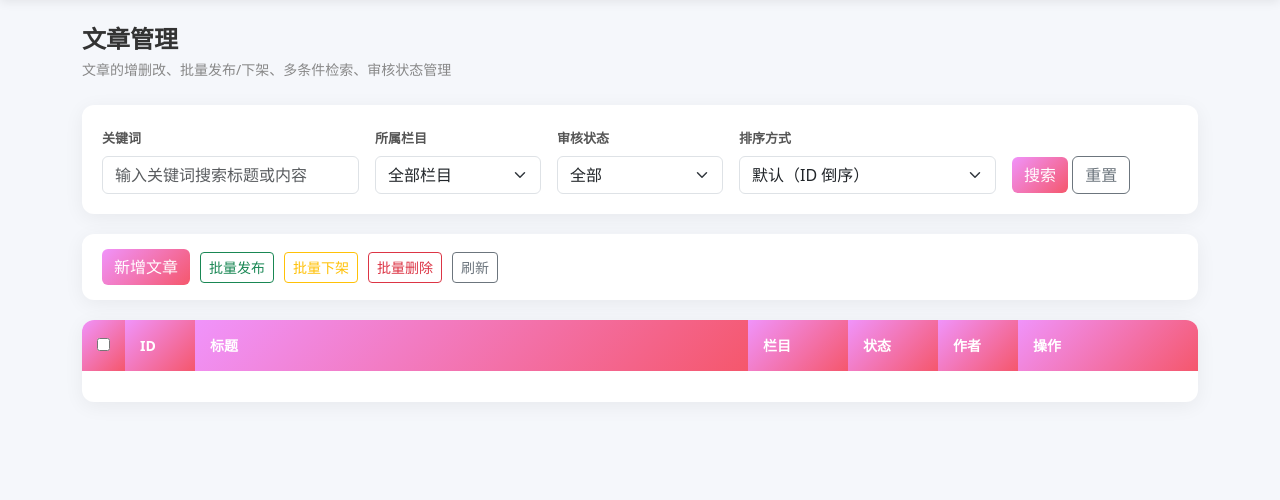
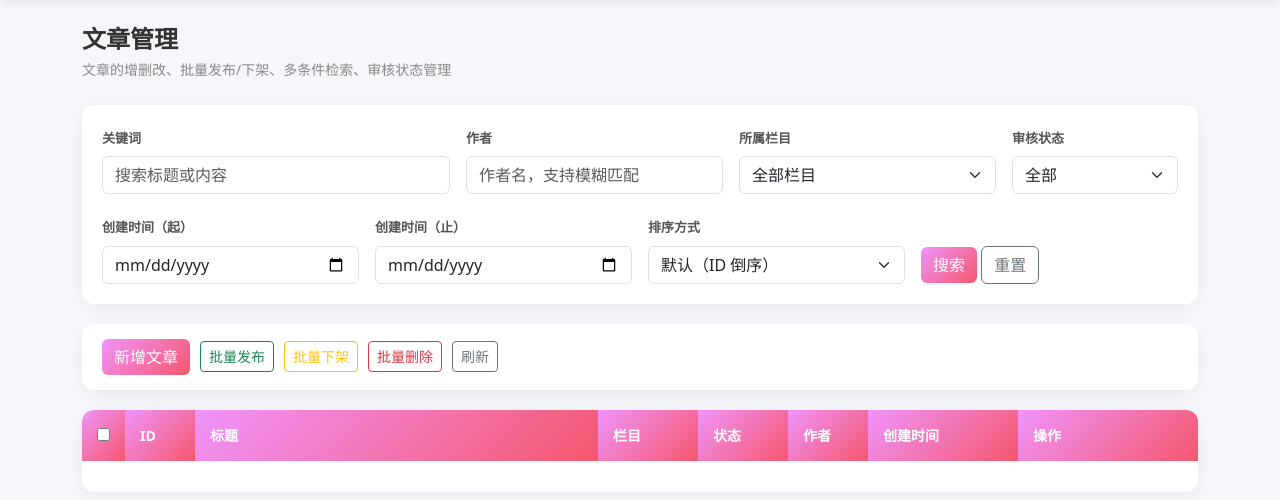
Before and after one commit to kk77191/ssm-demo, a Java web app: page /article.jsp in a window 1280 px wide. Shown: the part 56-556 px from the top of the page. Run offline with Tomcat 11, a stand-in JSP engine, Linux system fonts and the light colour scheme; the template is opened without the code that fills it, so the values that code supplies are empty.

Commit message:
feat: 文章列表新增作者模糊搜索 + 创建时间区间筛选

```diff
--- a/src/main/webapp/article.jsp
+++ b/src/main/webapp/article.jsp
@@ -48,11 +48,15 @@ body{background:#f5f7fb;min-height:100vh}
 
 <div class="search-box">
 <div class="row g-3 align-items-end">
+<div class="col-md-4">
+<label class="form-label fw-bold" style="font-size:13px;color:#555">关键词</label>
+<input type="text" id="sKeyword" class="form-control" placeholder="搜索标题或内容">
+</div>
 <div class="col-md-3">
-<label class="form-label fw-bold" style="font-size:13px;color:#555">关键词</label>
-<input type="text" id="sKeyword" class="form-control" placeholder="输入关键词搜索标题或内容">
+<label class="form-label fw-bold" style="font-size:13px;color:#555">作者</label>
+<input type="text" id="sAuthor" class="form-control" placeholder="作者名，支持模糊匹配">
 </div>
-<div class="col-md-2">
+<div class="col-md-3">
 <label class="form-label fw-bold" style="font-size:13px;color:#555">所属栏目</label>
 <select id="sCatId" class="form-select">
 <option value="">全部栏目</option>
@@ -67,6 +71,17 @@ body{background:#f5f7fb;min-height:100vh}
 <option value="2">已下架</option>
 </select>
 </div>
+</div>
+
+<div class="row g-3 align-items-end mt-1">
+<div class="col-md-3">
+<label class="form-label fw-bold" style="font-size:13px;color:#555">创建时间（起）</label>
+<input type="date" id="sBeginDate" class="form-control">
+</div>
+<div class="col-md-3">
+<label class="form-label fw-bold" style="font-size:13px;color:#555">创建时间（止）</label>
+<input type="date" id="sEndDate" class="form-control">
+</div>
 <div class="col-md-3">
 <label class="form-label fw-bold" style="font-size:13px;color:#555">排序方式</label>
 <select id="sSort" class="form-select" onchange="doSearch()">
@@ -78,7 +93,7 @@ body{background:#f5f7fb;min-height:100vh}
 <option value="status,createTime">状态优先 + 创建时间</option>
 </select>
 </div>
-<div class="col-md-2">
+<div class="col-md-3">
 <button class="btn btn-primary" onclick="doSearch()">搜索</button>
 <button class="btn btn-outline-secondary" onclick="resetSearch()">重置</button>
 </div>
@@ -104,6 +119,7 @@ body{background:#f5f7fb;min-height:100vh}
 <th style="width:100px">栏目</th>
 <th style="width:90px">状态</th>
 <th style="width:80px">作者</th>
+<th style="width:150px">创建时间</th>
 <th style="width:180px">操作</th>
 </tr>
 </thead>
@@ -213,13 +229,19 @@ function currentSort() {
 
 function search() {
   const kw = document.getElementById('sKeyword').value.trim();
+  const author = document.getElementById('sAuthor').value.trim();
   const catId = document.getElementById('sCatId').value;
   const status = document.getElementById('sStatus').value;
+  const beginDate = document.getElementById('sBeginDate').value;
+  const endDate = document.getElementById('sEndDate').value;
   const s = currentSort();
   let url = ctx + '/api/articles?pageNum=' + pageNum + '&pageSize=' + pageSize;
   if (kw) url += '&keyword=' + encodeURIComponent(kw);
+  if (author) url += '&author=' + encodeURIComponent(author);
   if (catId) url += '&categoryId=' + catId;
   if (status !== '') url += '&status=' + status;
+  if (beginDate) url += '&beginDate=' + beginDate;
+  if (endDate) url += '&endDate=' + endDate;
   if (s.sort) url += '&sort=' + encodeURIComponent(s.sort) + '&order=' + encodeURIComponent(s.order);
 
   fetch(url, {credentials: 'same-origin'}).then(r => r.json()).then(res => {
@@ -241,6 +263,7 @@ function search() {
         '<td><span class="cat-badge">栏目 ' + a.catId + '</span></td>' +
         '<td>' + statusHtml(a.status) + '</td>' +
         '<td>' + (a.author || '') + '</td>' +
+        '<td class="text-muted" style="font-size:13px">' + (a.createTime || '') + '</td>' +
         '<td>' +
           '<button class="btn btn-sm btn-outline-secondary me-1" onclick="openEditModal(' + a.id + ')">编辑</button>' +
           '<button class="btn btn-sm btn-outline-danger" onclick="del(' + a.id + ')">删除</button>' +
@@ -279,8 +302,11 @@ function renderPageBtns() {
 
 function resetSearch() {
   document.getElementById('sKeyword').value = '';
+  document.getElementById('sAuthor').value = '';
   document.getElementById('sCatId').value = '';
   document.getElementById('sStatus').value = '';
+  document.getElementById('sBeginDate').value = '';
+  document.getElementById('sEndDate').value = '';
   document.getElementById('sSort').value = 'default';
   doSearch();
 }
```
Also changed, not shown: src/main/java/com/lab/cms/controller/ArticleController.java (+15 -5 lines), src/main/java/com/lab/cms/service/CmsArticleService.java (+13 -8 lines), src/main/java/com/lab/cms/service/impl/CmsArticleServiceImpl.java (+20 -1 lines).
